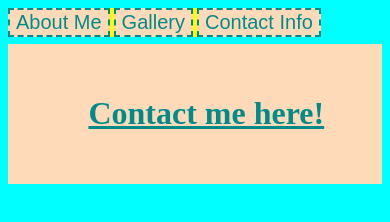
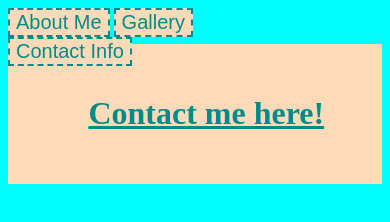
Before and after one commit to MeLearnstoCode/FirstProject, a plain HTML site: page Contactme.html in a window 390 px wide. Drawn offline with Linux system fonts and the light colour scheme.

Commit message:
media queries for navigation

```diff
--- a/AboutNabila.css
+++ b/AboutNabila.css
@@ -22,7 +22,7 @@ body{
 .navigation{
 	margin: auto;
 	position: fixed;
-	background-color: yellow;
+
 }
 
 button{
@@ -136,6 +136,12 @@ a.specs:hover{
 		border: thin;
 	}
 
+	.navigation {
+		width: 50%;
+		margin: auto;
+		border: thin;
+	}
+
 	span{
 		display:none;
 	}
```
